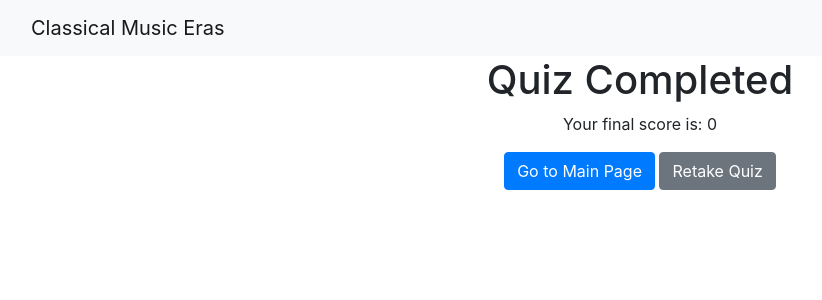
After one commit to alaynamnguyen/ui-music-periods, a Flask app: page /quiz_end in a window 1280 px wide. The commit adds this page. Shown: the top 300 px of the page, without its empty margins (0-822 px from the left). Run offline with Flask 3, Linux system fonts and the light colour scheme; some libraries are stand-ins or nearby versions.

Commit message:
and the rest

```diff
--- a/quiz_data.json
+++ b/quiz_data.json
@@ -1,32 +1,34 @@
 {
-    "1": {
+  "quiz_questions": [
+    {
       "audio": "https://piercegwang.github.io/columbia/COMSW4170/Medieval_1.wav",
       "correct": "Medieval",
       "incorrect": "Renaissance"
     },
-    "2": {
+    {
       "audio": "https://piercegwang.github.io/columbia/COMSW4170/Medieval_2.wav",
       "correct": "Medieval",
       "incorrect": "Baroque"
     },
-    "3": {
+    {
       "audio": "https://piercegwang.github.io/columbia/COMSW4170/Renaissance_1.wav",
       "correct": "Renaissance",
       "incorrect": "Medieval"
     },
-    "4": {
+    {
       "audio": "https://piercegwang.github.io/columbia/COMSW4170/Renaissance_2.wav",
       "correct": "Renaissance",
       "incorrect": "Baroque"
     },
-    "5": {
+    {
       "audio": "https://piercegwang.github.io/columbia/COMSW4170/Baroque_1.wav",
       "correct": "Baroque",
       "incorrect": "Renaissance"
     },
-    "6": {
+    {
       "audio": "https://piercegwang.github.io/columbia/COMSW4170/Baroque_2.wav",
       "correct": "Baroque",
       "incorrect": "Medieval"
     }
+  ]
 }
--- a/server.py
+++ b/server.py
@@ -2,12 +2,17 @@ from flask import Flask
 from flask import render_template
 from flask import Response, request, jsonify, redirect, url_for
 from collections import defaultdict
+from random import shuffle
 import json
 app = Flask(__name__)
 
 data = json.load(open('data.json'))
+quiz_data = json.load(open('quiz_data.json'))
+quiz_questions = quiz_data["quiz_questions"]
+shuffle(quiz_questions)
 userLearnInteractions = defaultdict(list)
 numUserLearnInteractions = 0
+score = 0
 
 # ROUTES
 
@@ -22,14 +27,32 @@ def view(id=None):
     return render_template('learn.html', id=id, data=data)
 
 
+@app.route('/restart_quiz')
+def restart_quiz():
+    global score
+    shuffle(quiz_questions)
+    score = 0
+    return redirect(url_for('quiz', id=1))
+
+
 @app.route('/quiz/<int:id>')
 def quiz(id):
-    quiz_questions = []
+
     if id < 1 or id > len(quiz_questions):
         return redirect(url_for('quiz', id=1))
+    if id > len(quiz_questions):
+        return render_template('quiz_end', score=score)
+
     question = quiz_questions[id - 1]
-    return render_template('quiz.html', question=question, total_questions=len(quiz_questions))
+    question['total_questions'] = len(quiz_questions)
+    question['current_id'] = id
+    return render_template('quiz.html', data=question)
 
+
+@app.route('/quiz_end')
+def quiz_end():
+    global score
+    return render_template('quiz_end.html', score=score)
     # ajax for add.js
 
 
@@ -47,5 +70,17 @@ def add_learn_interaction():
     return jsonify(length=numUserLearnInteractions)
 
 
+@app.route('/update_score', methods=['POST'])
+def update_score():
+    global score
+    json_data = request.get_json()
+    is_correct = json_data['correct']
+    # Assuming you have a score tracking mechanism, update it here
+    # You can track score in the session or a simple global variable for simplicity
+    if is_correct:
+        score += 1
+    return jsonify(score=score)
+
+
 if __name__ == '__main__':
     app.run(debug=True)
--- a/static/home.js
+++ b/static/home.js
@@ -5,6 +5,6 @@ $(document).ready(function () {
   });
   $("#quizButton").click(function () {
     event.preventDefault();
-        window.location.href = "/quiz/1";
+    window.location.href = "/restart_quiz";
   });
 });
--- /dev/null
+++ b/templates/quiz_end.html
@@ -0,0 +1,10 @@
+{% extends "layout.html" %} {% block content %}
+<div class="container text-center">
+  <h1>Quiz Completed</h1>
+  <p>Your final score is: {{ score }}</p>
+  <div>
+    <a href="/" class="btn btn-primary">Go to Main Page</a>
+    <a href="/restart_quiz" class="btn btn-secondary">Retake Quiz</a>
+  </div>
+</div>
+{% endblock %}
```
Also changed, not shown: static/quiz.js (+79 -21 lines), templates/quiz.html (+27 -11 lines). Lines whose indentation alone changed are shown as unchanged.
